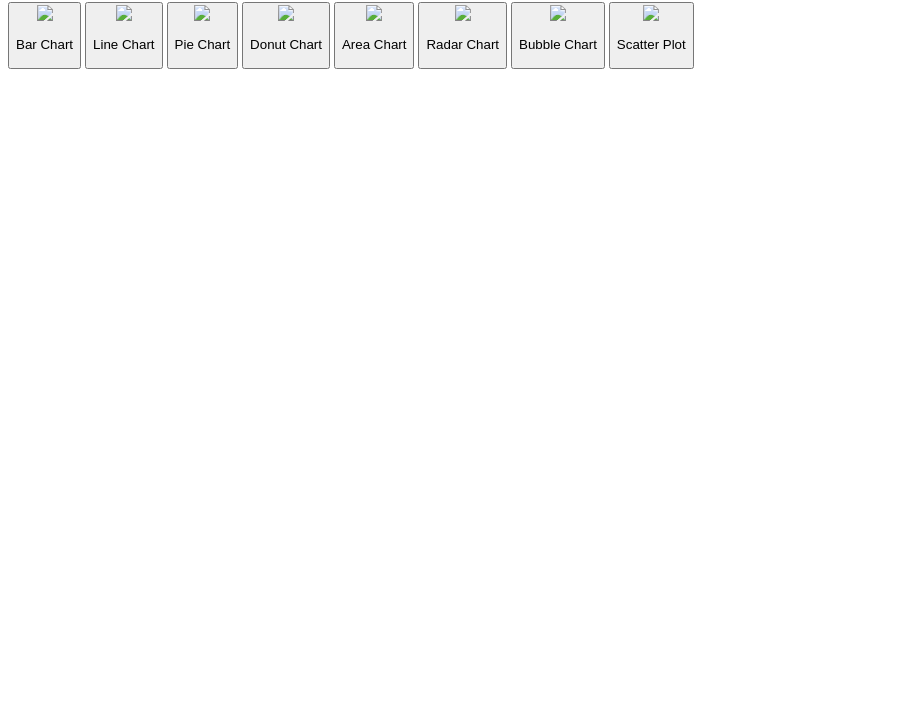
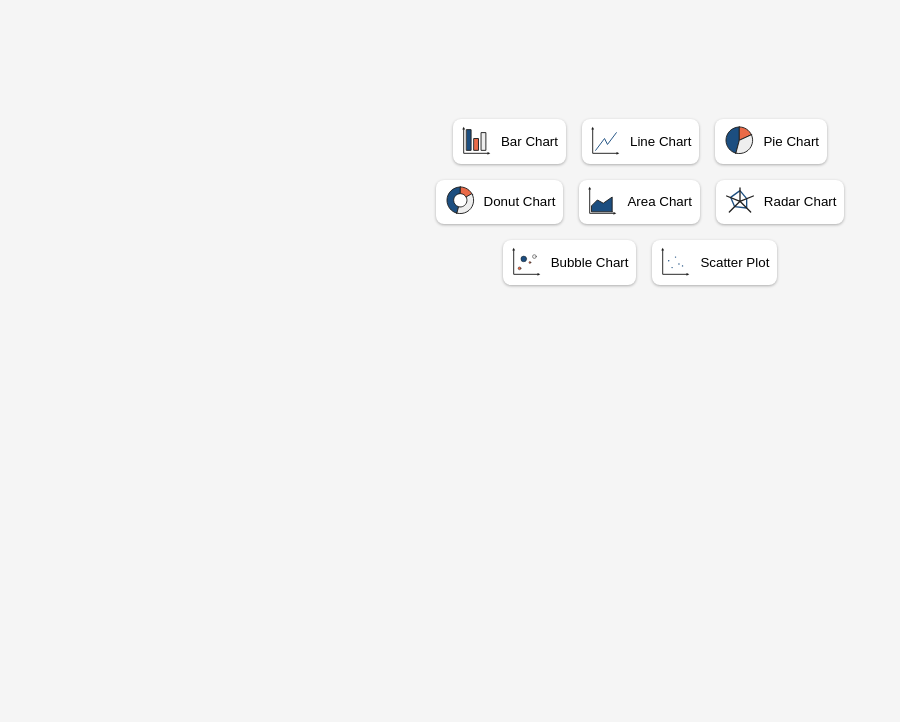
Before and after one commit to oswal-suraj-39/Chart-JS-Practice, a plain HTML site: page index.html in a window 1280 px wide. Shown: the part 78-800 px from the top of the page, without its empty margins (0-900 px from the left). Drawn offline with Linux system fonts and the light colour scheme; the site is published under a folder, as on GitHub Pages, so addresses that start at the root find nothing.

Commit message:
Add common CSS styles, home page SVG, and update HTML structure for navigation

```diff
--- a/css/homeStyle.css
+++ b/css/common.css
@@ -25,7 +25,7 @@ section {
     justify-content: center;
     align-items: center;
     gap: 1rem;
-    width: 32rem;
+    max-width: 32rem;
 }
 
 button {
@@ -53,3 +53,7 @@ button:focus-visible {
 button:active {
     transform: scale(1);
 }
+
+a {
+    text-decoration: none;
+}
--- a/index.html
+++ b/index.html
@@ -5,7 +5,8 @@
     <meta charset="UTF-8">
     <meta name="viewport" content="width=device-width, initial-scale=1.0">
     <title>Home Page</title>
-    <link rel="stylesheet" href="/css/homeStyle.css">
+    <link rel="stylesheet" href="./css/common.css">
+    <link rel="icon" href="/images/homePage.svg" type="image/svg+xml">
 </head>
 
 <body>
@@ -13,72 +14,72 @@
         <h1>Chart.Js Practice</h1>
     </header>
     <section>
-        <a>
+        <a href="./pages/bar-chart.html">
             <button>
                 <div>
-                    <img src="/images/bar-chart.svg">
+                    <img src="./images/bar-chart.svg">
                 </div>
                 <p>Bar Chart</p>
             </button>
         </a>
-        <a>
+        <a href="./pages/line-chart.html">
             <button>
                 <div>
-                    <img src="/images/line-chart.svg">
+                    <img src="./images/line-chart.svg">
                 </div>
                 <p>Line Chart</p>
             </button>
         </a>
-        <a>
+        <a href="./pages/pie-chart.html">
             <button>
                 <div>
-                    <img src="/images/pie-chart.svg">
+                    <img src="./images/pie-chart.svg">
                 </div>
                 <p>Pie Chart</p>
             </button>
         </a>
-        <a>
+        <a href="./pages/donut-chart.html">
             <button>
                 <div>
-                    <img src="/images/donut-chart.svg">
+                    <img src="./images/donut-chart.svg">
                 </div>
                 <p>Donut Chart</p>
             </button>
         </a>
-        <a>
+        <a href="./pages/area-chart.html">
             <button>
                 <div>
-                    <img src="/images/area-chart.svg">
+                    <img src="./images/area-chart.svg">
                 </div>
                 <p>Area Chart</p>
             </button>
         </a>
-        <a>
+        <a href="./pages/radar-chart.html">
             <button>
                 <div>
-                    <img src="/images/radar-chart.svg">
+                    <img src="./images/radar-chart.svg">
                 </div>
                 <p>Radar Chart</p>
             </button>
         </a>
-        <a>
+        <a href="./pages/bubble-chart.html">
             <button>
                 <div>
-                    <img src="/images/bubble-chart.svg">
+                    <img src="./images/bubble-chart.svg">
                 </div>
                 <p>Bubble Chart</p>
             </button>
         </a>
-        <a>
+        <a href="./pages/scatter-plot.html">
             <button>
                 <div>
-                    <img src="/images/scatter-plot.svg">
+                    <img src="./images/scatter-plot.svg">
                 </div>
                 <p>Scatter Plot</p>
             </button>
         </a>
     </section>
 </body>
-<script src="/js/home.js"></script>
+<script src="./js/common.js"></script>
 
 </html>
```
Also changed, not shown: images/homePage.svg (added), js/common.js (added), js/homeScript.js (deleted).
